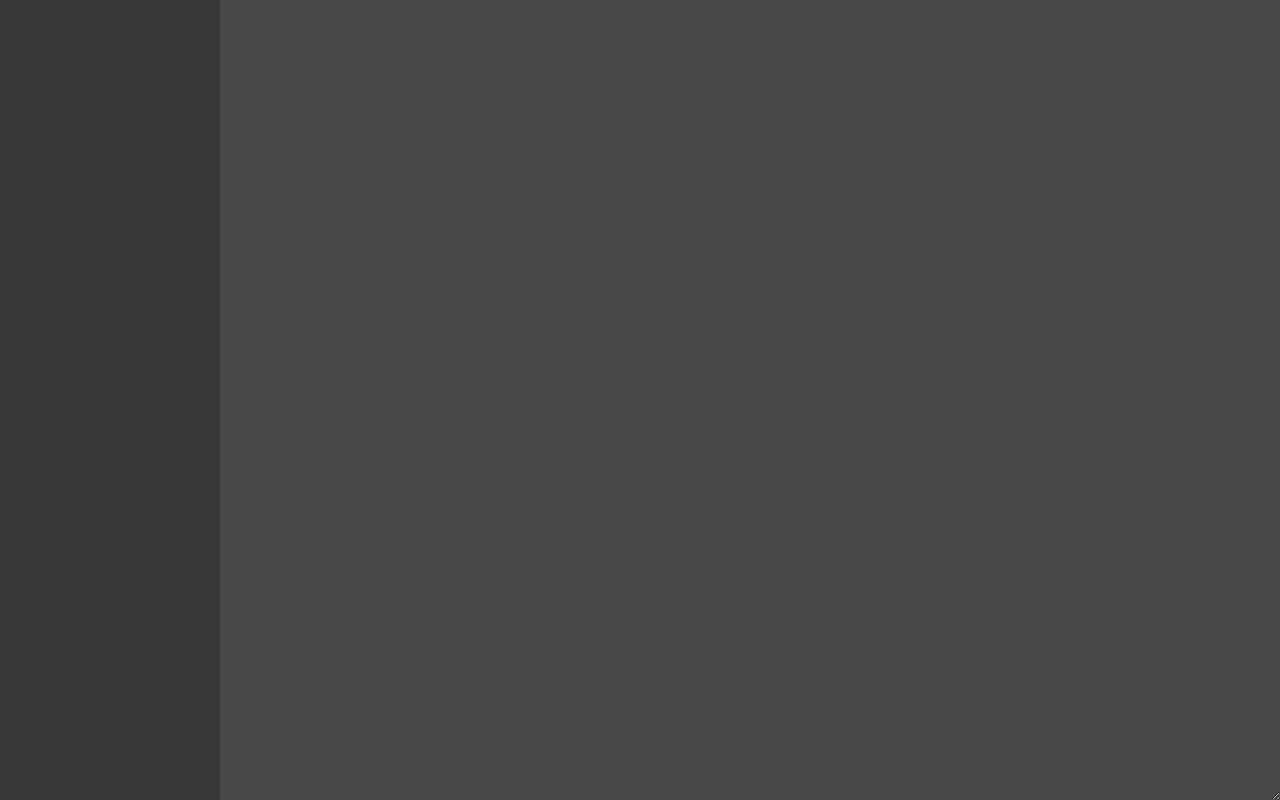
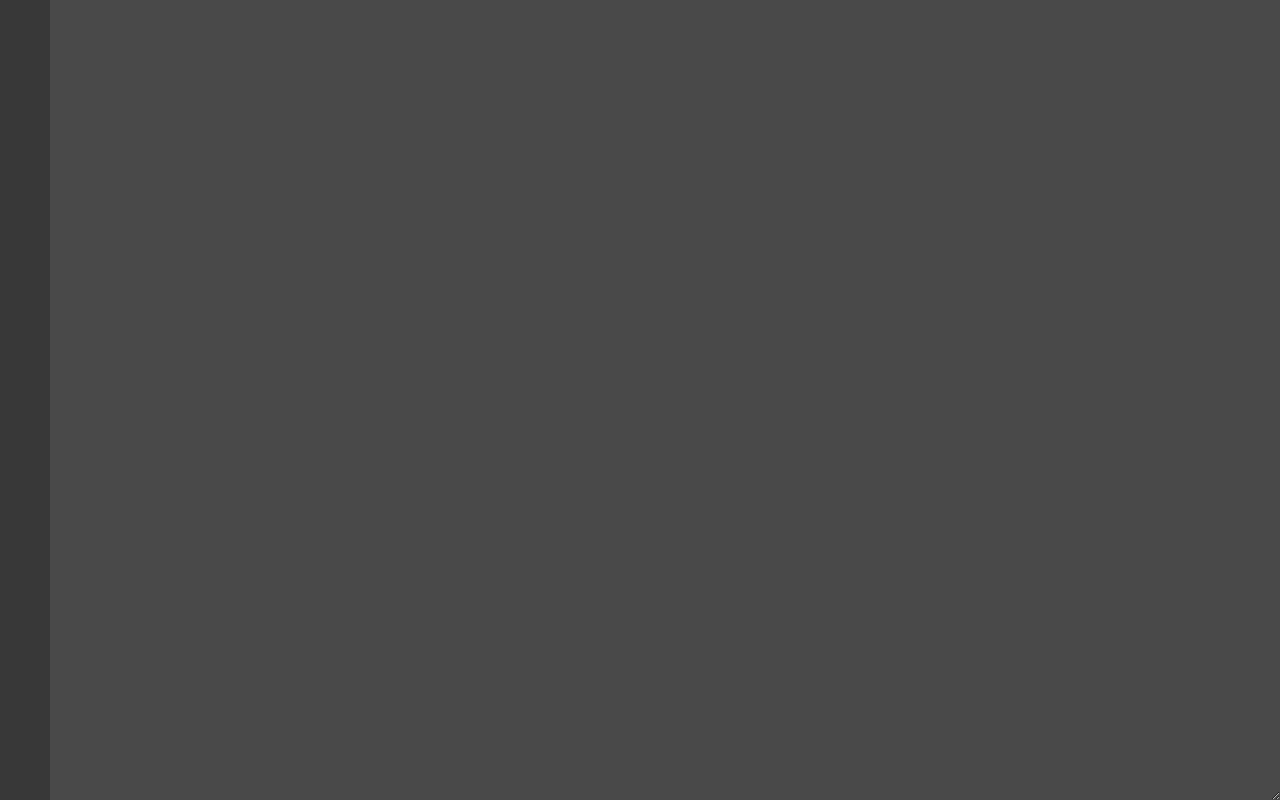
Before and after one commit to CrispyCreme10/notes, a website built with Vite: page index.html in a window 1280 px wide. Built offline with nearby package versions, Linux system fonts and the light colour scheme.

Commit message:
updated readme

```diff
--- a/index.html
+++ b/index.html
@@ -20,7 +20,7 @@
       }
 
       #sidebar {
-        width: 220px;
+        width: 50px;
         background-color: #383838;
       }
 
```
Also changed, not shown: README.md.
